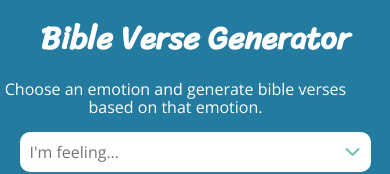
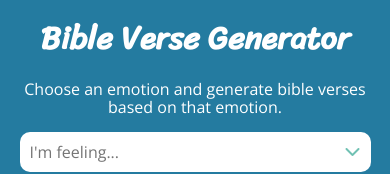
Before and after one commit to julieg18/bible-verse-generator, a website built with webpack: page src/html/index.html in a window 390 px wide. Shown: the top 174 px of the page. Built offline with nearby package versions, Linux system fonts and the light colour scheme.

Commit message:
fix bug in style.css - .page__sub-title was not centered in smaller screens

```diff
--- a/src/styles/style.css
+++ b/src/styles/style.css
@@ -12,5 +12,6 @@
 @media (max-width: 500px) {
   .page__sub-title {
     width: 90%;
+    margin: 1rem auto;
   }
 }
```
Also changed, not shown: dist/index.bundle.js, dist/verses.bundle.js.
